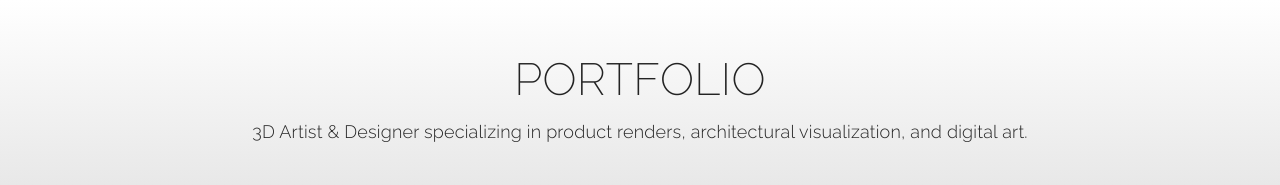
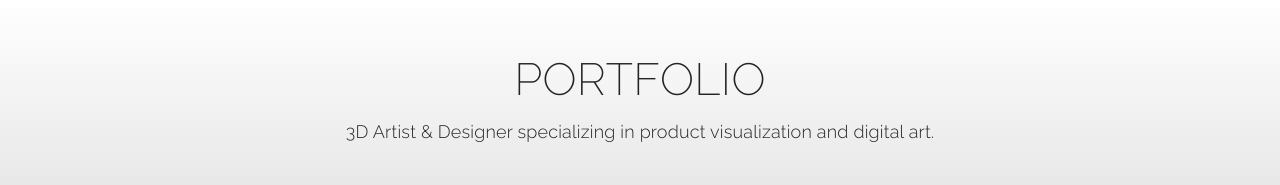
Before and after one commit to martinreinok-com/portfolio.martinreinok.com, a website: page index.html in a window 1280 px wide. Shown: the top 185 px of the page. Drawn offline with nearby package versions, Linux system fonts and the light colour scheme; some packages are replaced by stand-ins of ours; grey boxes are pictures that could not be loaded; a script that the page names is missing.

Commit message:
Updated header

```diff
--- a/index.html
+++ b/index.html
@@ -25,7 +25,7 @@
 				<div class="col-lg-12 text-center">
 					<div class="section-title">
 						<h2>Portfolio</h2>
-						<p>3D Artist & Designer specializing in product renders, architectural visualization, and digital art.</p>
+						<p>3D Artist & Designer specializing in product visualization and digital art.</p>
 					</div>
 				</div>
 			</div>
```
